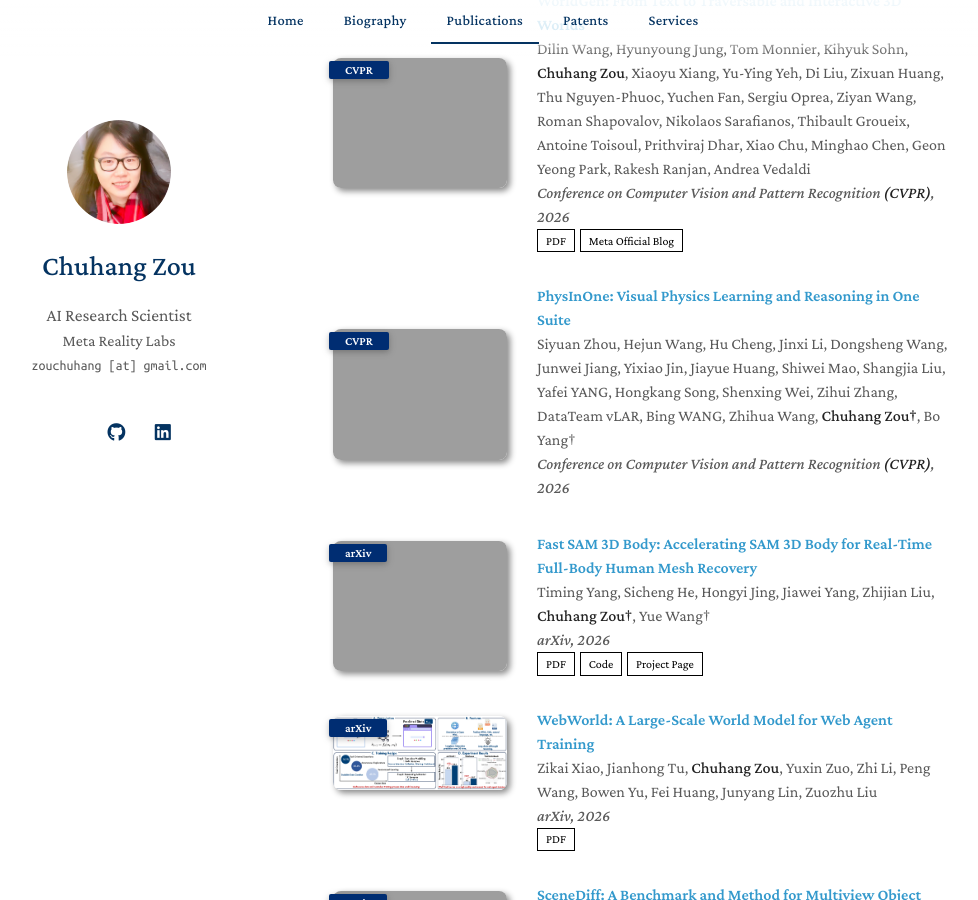
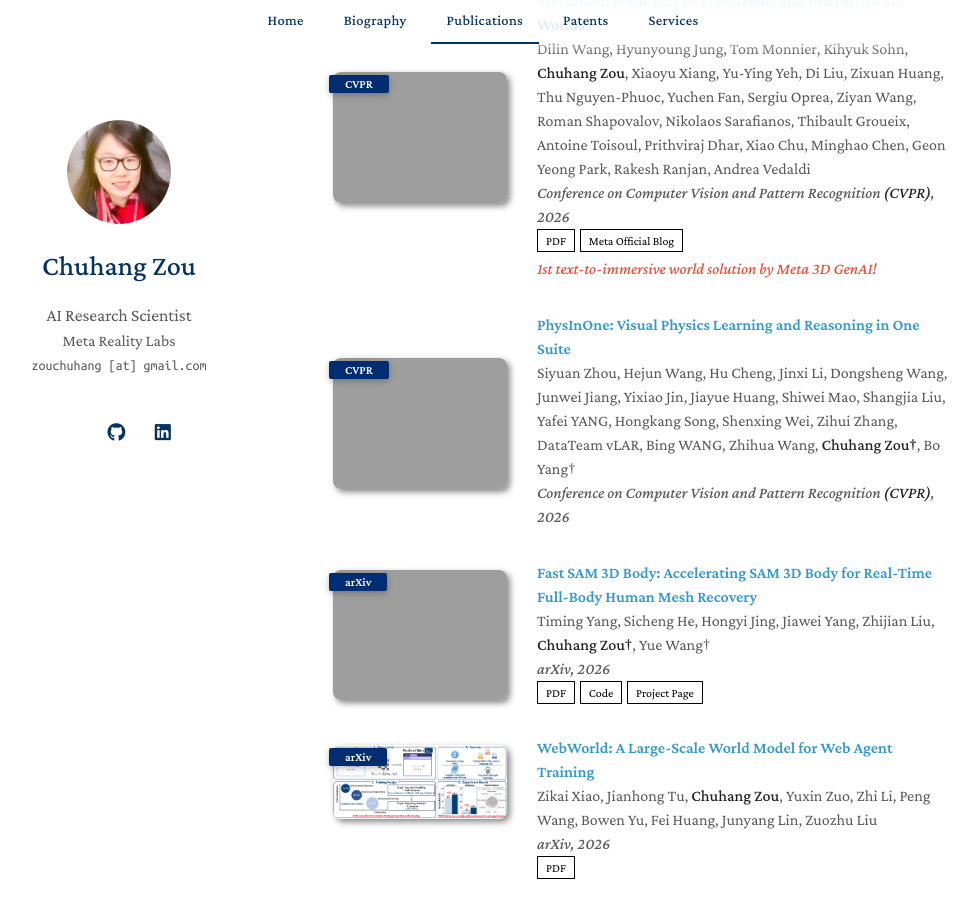
Before and after one commit to zouchuhang/zouchuhang.github.io, a Jekyll site: the page built from index.md, in a window 1280 px wide and 900 px high, scrolled down 1320 px. Shown: the whole window, without its empty margins (157-1135 px from the left). Built offline with Jekyll 4.4.1, drawn with Linux system fonts in a browser that asks for light colours; a style sheet for code colours, icons or effects is not loaded.

Commit message:
Add red italic highlight note under WorldGen

```diff
--- a/_data/publications.yml
+++ b/_data/publications.yml
@@ -8,6 +8,7 @@ main:
     page: https://www.meta.com/blog/worldgen-3d-world-generation-reality-labs-generative-ai-research/
     page_label: Meta Official Blog
     image: https://zouchuhang.github.io/publications/quickview/worldgen.gif
+    notes: 1st text-to-immersive world solution by Meta 3D GenAI!
 
   - title: "PhysInOne: Visual Physics Learning and Reasoning in One Suite"
     authors: Siyuan Zhou, Hejun Wang, Hu Cheng, Jinxi Li, Dongsheng Wang, Junwei Jiang, Yixiao Jin, Jiayue Huang, Shiwei Mao, Shangjia Liu, Yafei YANG, Hongkang Song, Shenxing Wei, Zihui Zhang, DataTeam vLAR, Bing WANG, Zhihua Wang, <strong>Chuhang Zou&dagger;</strong>, Bo Yang&dagger;
```
